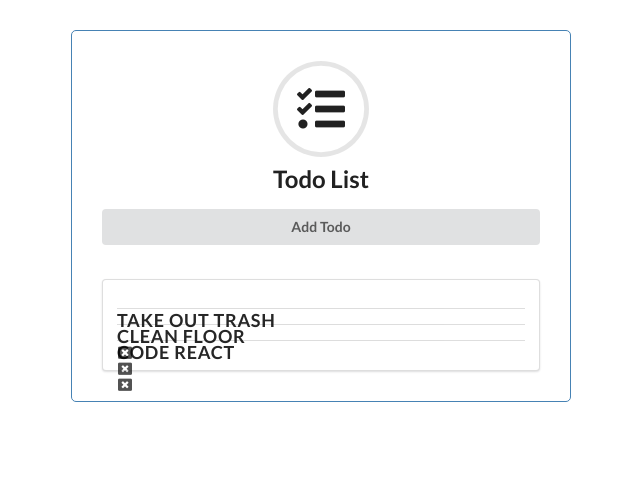
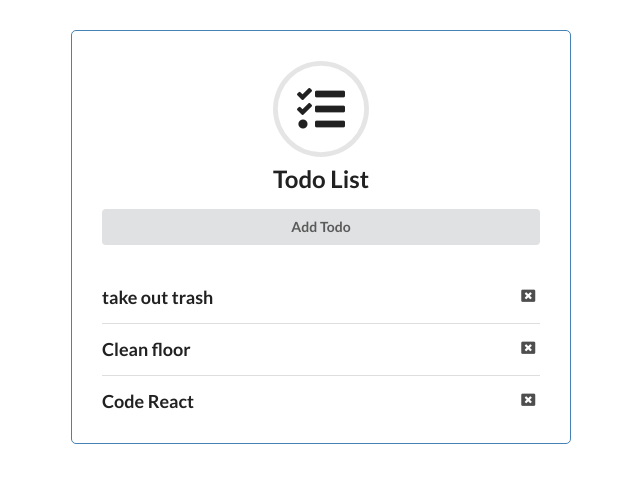
Before and after one commit to builtbyjosh/todoAppV1, a React (Create React App) app: page / in a window 1280 px wide. Shown: the top 482 px of the page, without its empty margins (319-959 px from the left). Built offline with nearby package versions, Linux system fonts and the light colour scheme.

Commit message:
fixed display bug on todos

```diff
--- a/src/components/Task.js
+++ b/src/components/Task.js
@@ -1,12 +1,16 @@
-import React from 'react';
+import React from "react";
 
-const Task = ({task}) => {
+const Task = ({ task }) => {
   return (
-    <div>
-      <h3>{task.text}</h3>
-      <i className="icon window close link"></i>
+    <div className="item">
+      <div className="middle aligned content">
+        <h3>{task.text}</h3>
+      </div>
+      <div className="header">
+        <i className="icon window close link"></i>
+      </div>
     </div>
   );
-}
+};
 
 export default Task;
--- a/src/components/Tasks.js
+++ b/src/components/Tasks.js
@@ -1,22 +1,20 @@
-import React from 'react';
-import Task from './Task';
+import React from "react";
+import Task from "./Task";
 
 const Tasks = () => {
   const taskList = [
-    {id: 1, text: "take out trash"},
-    {id: 2, text: "Clean floor"},
-    {id: 3, text: "Code React"},
-  ]
+    { id: 1, text: "take out trash" },
+    { id: 2, text: "Clean floor" },
+    { id: 3, text: "Code React" },
+  ];
 
   return (
-    <div className="ui segment">
-      {taskList.map((task)=>(
-        <div className="ui divider">
-          <Task key={task.id} task={task} />
-        </div>
+    <div className="ui divided items">
+      {taskList.map((task) => (
+        <Task key={task.id} task={task} />
       ))}
     </div>
   );
-}
+};
 
 export default Tasks;
```
